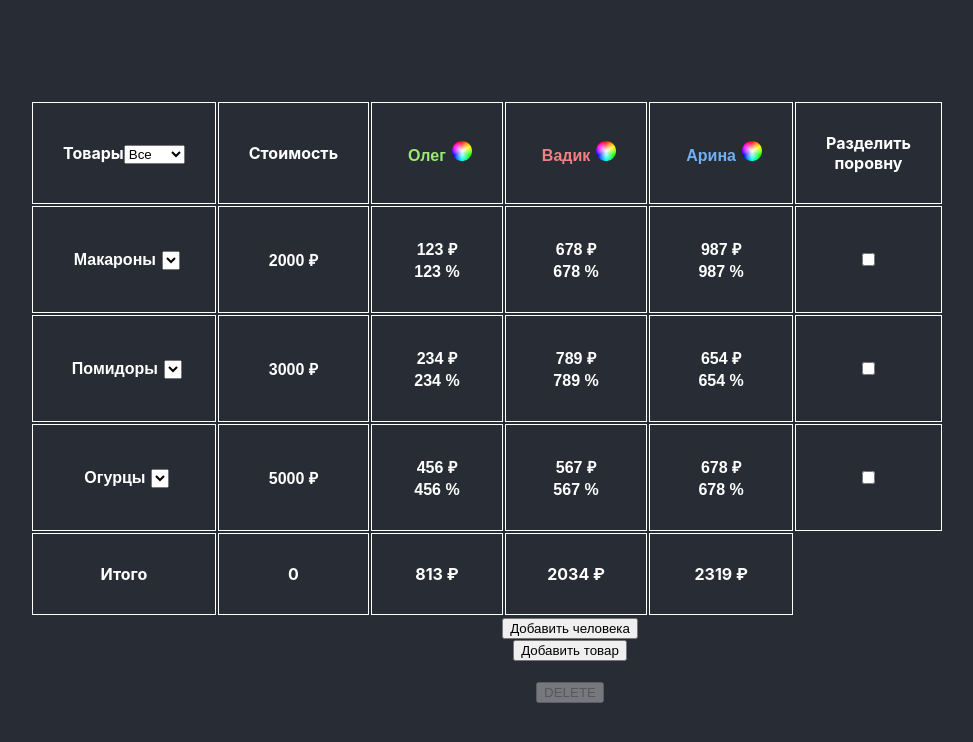
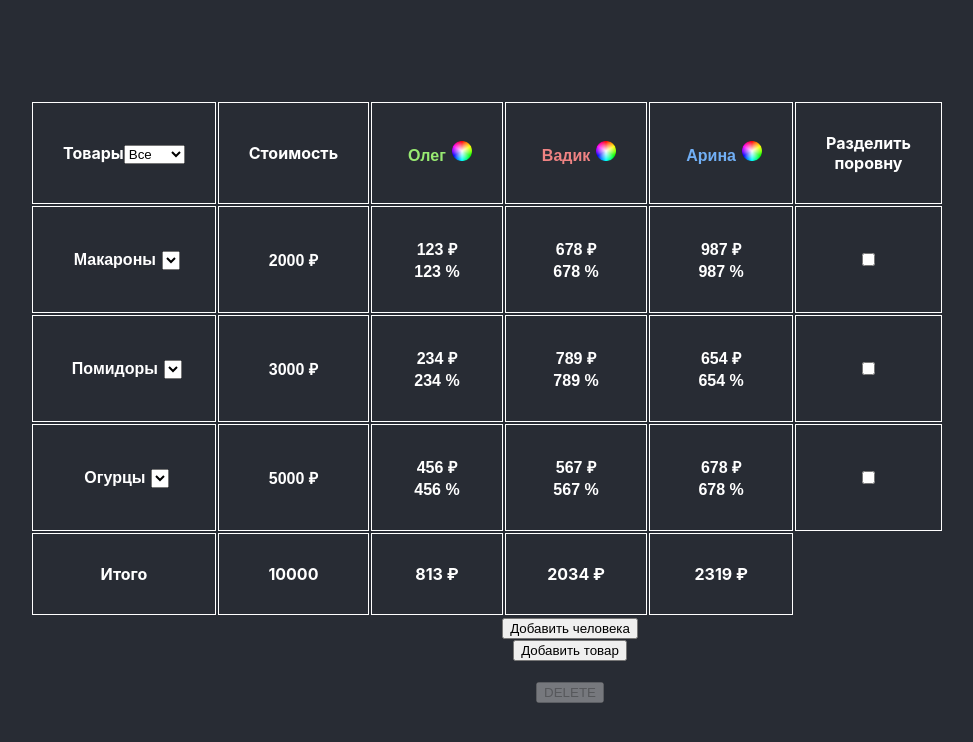
Before and after one commit to AVauclair/bbq, a React (Create React App) app: page / in a window 1280 px wide. Shown: the top 742 px of the page, without its empty margins (70-1043 px from the left). Built offline with nearby package versions, Linux system fonts and the light colour scheme.

Commit message:
сделал почти адекватный фильтр товаров по людям которые их оплатили

```diff
--- a/src/App.js
+++ b/src/App.js
@@ -45,9 +45,7 @@ function App() {
   let [rowCellIndex, setRowCellIndex] = useState()
   let [columnCellIndex, setColumnCellIndex] = useState()
   let [cellType, setCellType] = useState()
-  let [selectedPerson, setSelectedPerson] = useState(0)
-
-  let selectedPerson2 = 0
+  let [selectedPerson, setSelectedPerson] = useState(-1)
 
   let RecalculatePrices = (columns, product) => {
     let personPercent = 100 / columns.length
@@ -58,12 +56,23 @@ function App() {
   let sumFullPrice = 0;
   let sumPersonsPrice = []
   let SummaryCalc = () => {
-      rows.forEach((row) => {sumFullPrice += row.fullPrice})
-      columns.forEach((column) => {
-          {sumPersonsPrice[column.id] = rows.reduce((sum, row) => {
+    rows.forEach((row) => {sumFullPrice += row.fullPrice})
+    columns.forEach((column) => {
+      if (selectedPerson !== -1) {
+        sumPersonsPrice[column.id] = rows.reduce((sum, row) => {
+          if (row.prices[selectedPerson].purchaser) {
+            console.log(sum)
             return (sum + row.prices[column.id].price)
-          }, 0)}
-          })
+          }
+          else {return sum}
+        }, 0)
+      }
+      else {
+        sumPersonsPrice[column.id] = rows.reduce((sum, row) => {
+          return (sum + row.prices[column.id].price)
+        }, 0)
+      }}
+    )
   }
 
   let DeleteCell = () => {
@@ -87,15 +96,11 @@ function App() {
                 <select onChange={e => {
                   if (e.target.selectedIndex !== 0)
                   {
-                    selectedPerson2 = e.target.selectedIndex - 1
-                    console.log("index:" + e.target.selectedIndex)
-                    console.log("selectedPerson:" + selectedPerson2)
+                    setSelectedPerson(parseFloat(e.target.selectedIndex - 1))
                   }
                   else {
-                    selectedPerson2 = -1
-                    console.log("index:" + e.target.selectedIndex)
-                    console.log("selectedPerson:" + selectedPerson2)
-                    rows.forEach((product) => {RecalculatePrices(columns, product)})
+                    setSelectedPerson(-1)
+                    // rows.forEach((product) => {RecalculatePrices(columns, product)})
                   }
                   }}>
                 <option key={0} value="Все">Все</option>
@@ -118,12 +123,18 @@ function App() {
           </thead>
           <tbody>
             {rows.map((row, rowCellIndex) => (
-              <Rows row={row} rows={rows} columns={columns} index={rowCellIndex} productColor={row.color} selectedPerson={selectedPerson2}
-              setArray={setRow} setButtonDisable={setButtonDisable} setRowCellIndex={setRowCellIndex} setCellType={setCellType}
-              RecalculatePrices={RecalculatePrices} setSelectedPerson={setSelectedPerson}/>
+                selectedPerson !== -1
+                ? row.prices[selectedPerson].purchaser
+                  ? <Rows row={row} rows={rows} columns={columns} index={rowCellIndex} productColor={row.color} selectedPerson={selectedPerson}
+                      setArray={setRow} setButtonDisable={setButtonDisable} setRowCellIndex={setRowCellIndex} setCellType={setCellType}
+                      RecalculatePrices={RecalculatePrices} setSelectedPerson={setSelectedPerson}/>
+                  : null
+                : <Rows row={row} rows={rows} columns={columns} index={rowCellIndex} productColor={row.color} selectedPerson={selectedPerson}
+                  setArray={setRow} setButtonDisable={setButtonDisable} setRowCellIndex={setRowCellIndex} setCellType={setCellType}
+                  RecalculatePrices={RecalculatePrices} setSelectedPerson={setSelectedPerson}/>
             ))}
             <th>Итого</th>
-            <Summary rows={rows} columns={columns} SummaryCalc={SummaryCalc} sumFullPrice={sumFullPrice} sumPersonsPrice={sumPersonsPrice}/>
+            <Summary rows={rows} columns={columns} SummaryCalc={SummaryCalc} sumFullPrice={sumFullPrice} sumPersonsPrice={sumPersonsPrice} selectedPerson={selectedPerson}/>
           </tbody>
         </table>
       </div>
--- a/src/Components/Cells/Cell.jsx
+++ b/src/Components/Cells/Cell.jsx
@@ -103,7 +103,6 @@ export default function Cell(props) {
           props.columns.forEach((person) => {newArray[props.index].prices[person.id] = {...newArray[props.index].prices[person.id], purchaser: false}})
           newArray[props.index].prices[e.target.selectedIndex - 1] = {...newArray[props.index].prices[e.target.selectedIndex - 1], purchaser: true}
           props.setArray(newArray)
-          console.log(newArray)
           }}>
         <option disabled>Выберите человека</option>
         {props.columns.map(option => {
--- a/src/Components/Cells/Summary.jsx
+++ b/src/Components/Cells/Summary.jsx
@@ -1,11 +1,20 @@
 import React, { useState } from 'react'
 
+let sumFullPrice = 0;
 export default function Summary(props) {
   return (
     <>
     {props.SummaryCalc()}
-    <th>{props.sumFullPrice}</th>
-    {props.columns.map((sumPersonPrice) => (<th>{props.sumPersonsPrice[sumPersonPrice.id]} ₽</th>))}
+    {props.rows.forEach((row) => {sumFullPrice += row.fullPrice})}
+    <th>{sumFullPrice}</th>
+    {props.selectedPerson !== -1
+    ? props.rows.map((row, rowCellIndex) => (
+        row.prices[props.selectedPerson].purchaser
+          ? props.columns.map((sumPersonPrice) => <th>{props.sumPersonsPrice[sumPersonPrice.id]} ₽</th>) //вот тут чет не так, если выбрать 2+ товара, то он 2+ раз и продублирует это, лень думать пока
+          : null
+      ))
+    : props.columns.map((sumPersonPrice) => <th>{props.sumPersonsPrice[sumPersonPrice.id]} ₽</th>)
+    }
     </>
   )
 }
--- a/src/index.js
+++ b/src/index.js
@@ -6,9 +6,10 @@ import reportWebVitals from './reportWebVitals';
 
 const root = ReactDOM.createRoot(document.getElementById('root'));
 root.render(
-  <React.StrictMode>
-    <App />
-  </React.StrictMode>
+  // <React.StrictMode>
+  //   <App />
+  // </React.StrictMode>
+  <App/>
 );
 
 // If you want to start measuring performance in your app, pass a function
```
Also changed, not shown: src/Components/Cells/Rows.jsx (line endings or trailing spaces).
